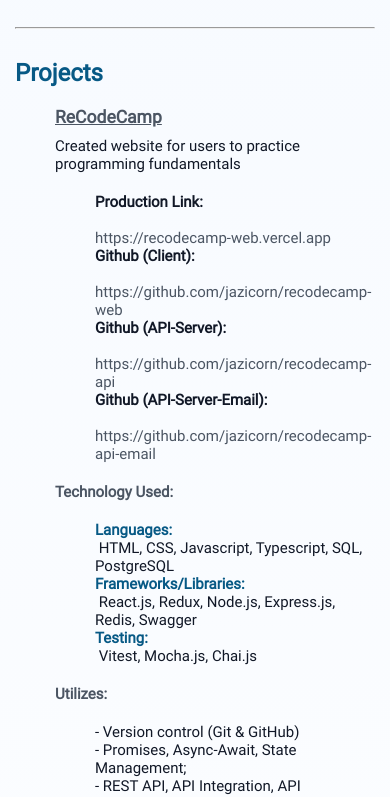
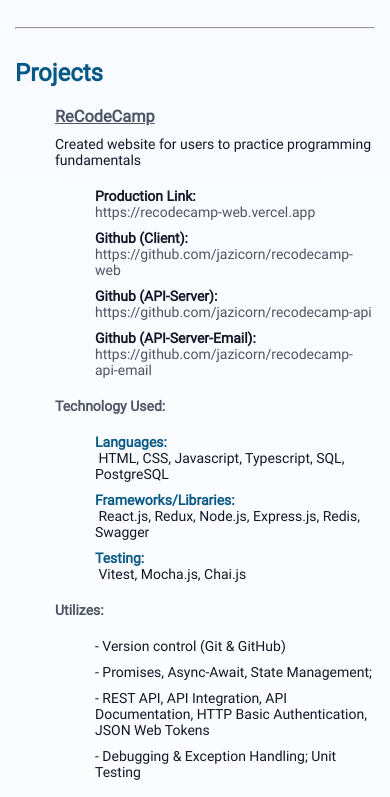
Before and after one commit to jazicorn/Resume, a plain HTML site: page index.html in a window 390 px wide. Shown: the part 4383-5180 px from the top of the page. Drawn offline with Linux system fonts and the light colour scheme.

Commit message:
updated project links

```diff
--- a/styles/projects.css
+++ b/styles/projects.css
@@ -13,6 +13,17 @@
     flex-direction: row;
 }
 
+.projects-container li div ul li {
+    margin: 0 0;
+}
+
+.projects-container li div ul li span {
+    margin: 0 0;
+    font-style: bold;
+    font-weight: 600;
+    width: 200px;
+}
+
 #projects .projects-container li .projects-info {
     flex-basis: 60%;
     font-size: 15px;
@@ -22,19 +33,8 @@
     text-decoration: underline;
 }
 
-.project-links li span {
-    margin: 0 0;
-    font-style: bold;
-    font-weight: 600;
-    width: 200px;
-}
-
 .project-tech-used li span {
-    margin: 0 0;
     color:#075985;
-    font-style: bold;
-    font-weight: 600;
-    width: 200px;
 }
 
 #projects .projects-container li .projects-img {
@@ -72,12 +72,12 @@
 }
 
 @media (min-width: 768px) and (max-width: 991px) {
-    #projects .projects-container li {
+    #projects .projects-container > li {
         display: flex;
         flex-direction: column;
         place-content: center;
     }
-    #projects .projects-container li .projects-img {
+    #projects .projects-container > li .projects-img {
         display: flex;
         flex-direction: column;
         place-content: center;
@@ -91,9 +91,27 @@
         place-content: center;
     }
 
-    #projects .projects-container li .projects-img {
+    #projects .projects-container > li .projects-img {
         display: flex;
         flex-direction: column;
         place-content: center;
     }
+
+    #projects .projects-container li .projects-info {
+        font-size: 14px;
+    }
+
+    .projects-container li div ul li span {
+        width: 200px;
+    }
+
+    .project-links li span {
+        height: 0px;
+        width: 200px;
+    }
+
+    .projects-container li div ul li {
+        margin: 10px 0;
+    }
+
 }
```
